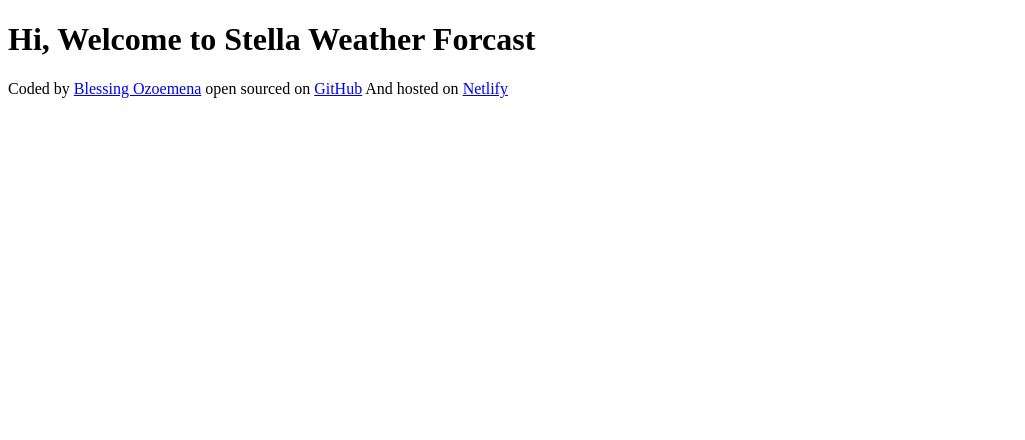
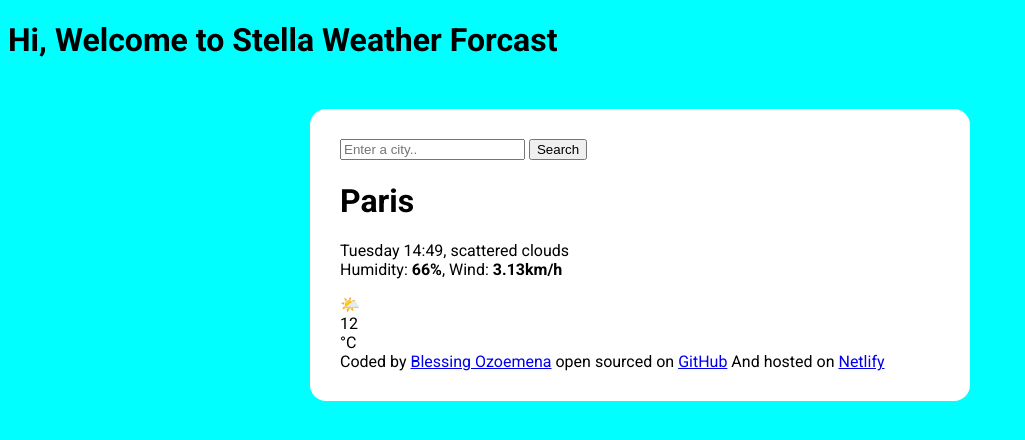
Before and after one commit to Blessing-ozoemena/Stellar-weather-app, a plain HTML site: page index.html in a window 1280 px wide. Shown: the whole page, without its empty margins (0-1025 px from the left). Drawn offline with Linux system fonts and the light colour scheme.

Commit message:
Updated index.html and created style.css

```diff
--- a/index.html
+++ b/index.html
@@ -4,9 +4,48 @@
     <meta charset="UTF-8" />
     <meta name="viewport" content="width=device-width, initial-scale=1.0" />
     <title>Stella-Weather-Forcast</title>
+     <link rel="preconnect" href="https://fonts.googleapis.com" />
+    <link rel="preconnect" href="https://fonts.gstatic.com" crossorigin />
+     <link
+      href="https://fonts.googleapis.com/css2?family=Roboto:ital,wght@0,100;0,300;0,400;0,500;0,700;0,900;1,100;1,300;1,400;1,500;1,700;1,900&display=swap"
+      rel="stylesheet"
+    />
+   <link rel="stylesheet" href="src/style.css" />
+
   </head>
   <body>
     <h1>Hi, Welcome to Stella Weather Forcast</h1>
+    <div class="weather-app">
+      <header>
+        <form class="search-form">
+          <input
+            type="search"
+            placeholder="Enter a city.."
+            required
+            class="search-form-input"
+          />
+          <input type="submit" value="Search" class="search-form-button" />
+        </form>
+      </header>
+      <main>
+        <div class="weather-app-data">
+          <div>
+            <h1 class="weather-app-city">Paris</h1>
+            <p class="weather-app-details">
+              Tuesday 14:49, scattered clouds
+              <br />
+              Humidity: <strong>66%</strong>, Wind: <strong>3.13km/h</strong>
+            </p>
+          </div>
+          <div class="weather-app-temperature-container">
+            <div class="weather-app-icon">🌤️</div>
+            <div class="weather-app-temperature">12</div>
+            <div class="weatehr-app-unit">°C</div>
+          </div>
+        </div>
+      </main>
+
+
     <footer>
       Coded by
       <a href="https://github.com/Blessing-ozoemena" target="blank">
--- /dev/null
+++ b/src/style.css
@@ -0,0 +1,12 @@
+body {
+  background-color: aqua;
+  font-family: "Roboto", sans-serif;
+}
+.weather-app {
+  background-color: white;
+  margin: 50px auto;
+  padding: 30px;
+  max-width: 600px;
+  border-radius: 16px;
+  box-shadow: 0 30px 50px rgba(50 60 100 0.08);
+}
```
